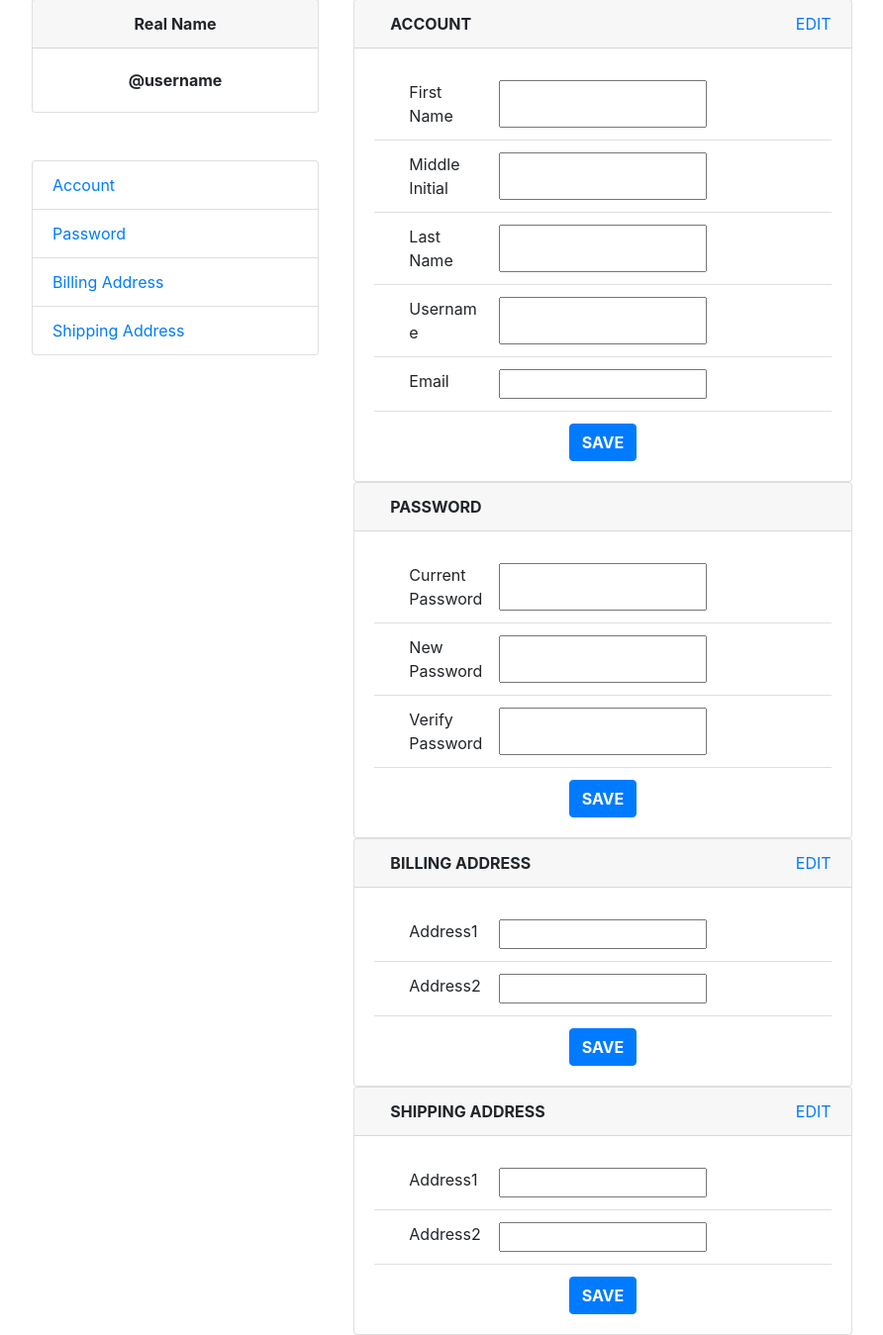
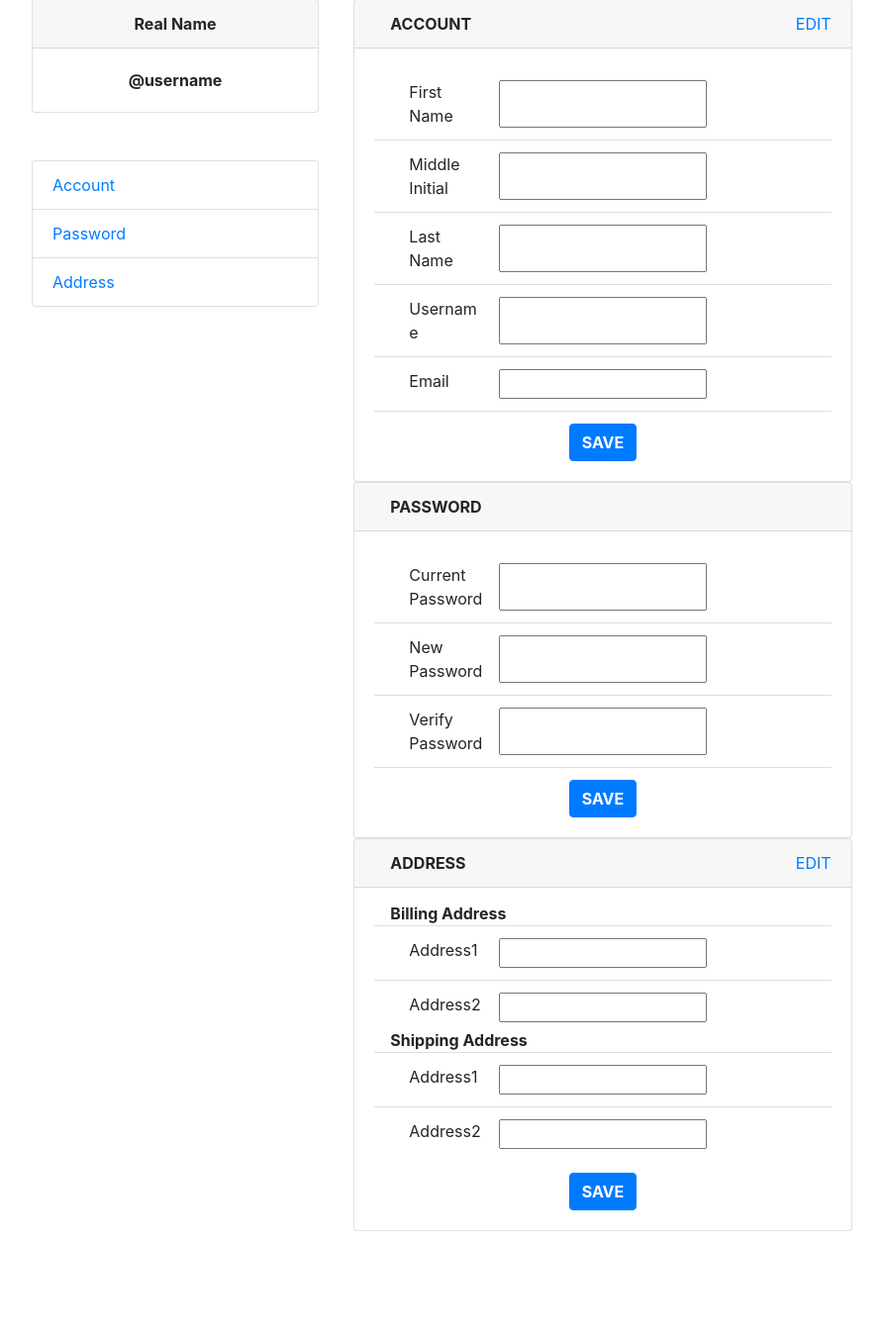
Before and after one commit to denricklaborada/SECPROG-MP, a Django app: page /uacct/ in a window 1280 px wide. Shown: the part 109-1458 px from the top of the page at 99% size, without its empty margins (31-923 px from the left). After the commit the page ends 1353 px from the top, so only its background shows below. Run offline with Django 3.2, Linux system fonts and the light colour scheme; some libraries are stand-ins or nearby versions.

Commit message:
Update uacct.html

```diff
--- a/aionwristwatches/ecommerce/templates/ecommerce/uacct.html
+++ b/aionwristwatches/ecommerce/templates/ecommerce/uacct.html
@@ -24,8 +24,7 @@
           <ul class="list-group list-group-flush">
               <li class="list-group-item"><a href="#" style="text-decoration: none;">Account</a></li>
               <li class="list-group-item"><a href="#" style="text-decoration: none;">Password</a></li>
-              <li class="list-group-item"><a href="#" style="text-decoration: none;">Billing Address</a></li>
-              <li class="list-group-item"><a href="#" style="text-decoration: none;">Shipping Address</a></li>
+              <li class="list-group-item"><a href="#" style="text-decoration: none;">Address</a></li>
           </ul>
         </div>
     </div>
@@ -85,8 +84,9 @@
     </div>
     <div class="container col-5 " >
         <div class="card">
-            <div class="card-header"><strong class="p-3">BILLING ADDRESS</strong><a href="#" class="pull-right" style="text-decoration: none;">EDIT</a></div>
+            <div class="card-header"><strong class="p-3">ADDRESS</strong><a href="#" class="pull-right" style="text-decoration: none;">EDIT</a></div>
             <div class = "card-body">
+                <div class = "card-subtitle"> <strong class="p-3"> Billing Address </strong>
                 <ul class="list-group list-group-flush">
                     <li  class="list-group-item d-inline-flex ">
                         <div class="col-3">Address1</div>
@@ -97,14 +97,8 @@
                         <input class="col-6" type="text" value="{{user.mname}}"/>
                     </li>
                 </ul>
-                <div class="text-center mt-1 pt-2"><a href="#" class="btn btn-primary "><strong>SAVE</strong></a></div>
-            </div>
-        </div>
-    </div>
-    <div class="container col-5 " >
-        <div class="card">
-            <div class="card-header"><strong class="p-3">SHIPPING ADDRESS</strong><a href="#" class="pull-right" style="text-decoration: none;">EDIT</a></div>
-            <div class = "card-body">
+                </div>
+                <div class = "card-subtitle"> <strong class="p-3"> Shipping Address </strong>
                 <ul class="list-group list-group-flush">
                     <li  class="list-group-item d-inline-flex ">
                         <div class="col-3">Address1</div>
@@ -115,9 +109,11 @@
                         <input class="col-6" type="text" value="{{user.mname}}"/>
                     </li>
                 </ul>
+                </div>
                 <div class="text-center mt-1 pt-2"><a href="#" class="btn btn-primary "><strong>SAVE</strong></a></div>
             </div>
         </div>
     </div>
+
 </div>
 {% endblock %}
```
